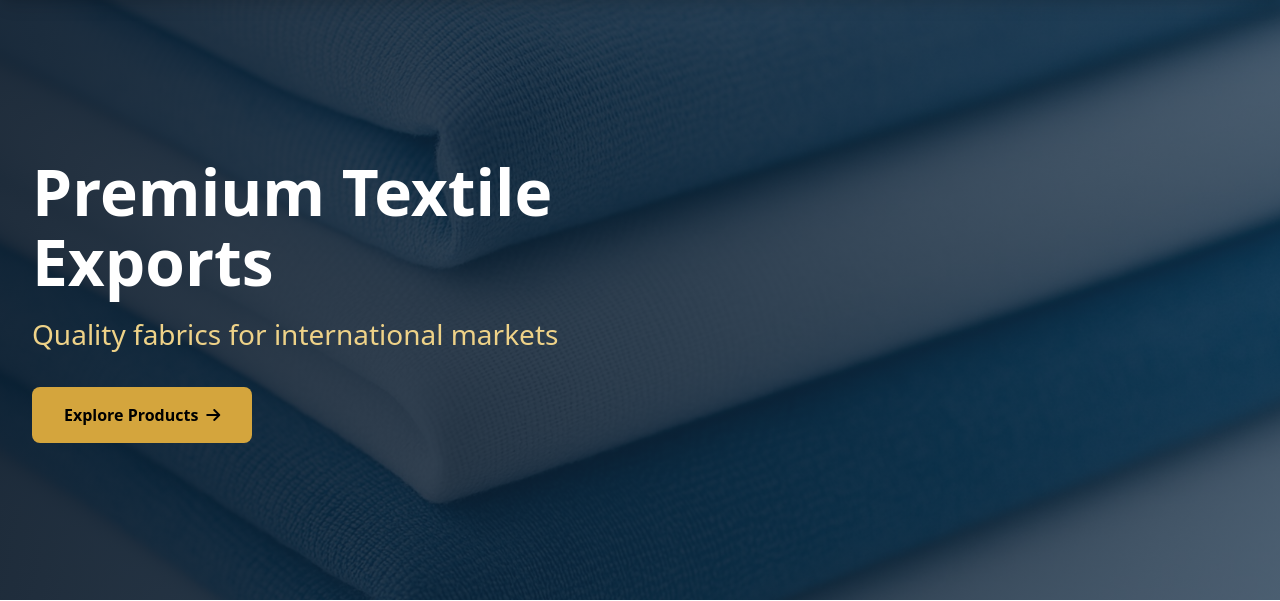
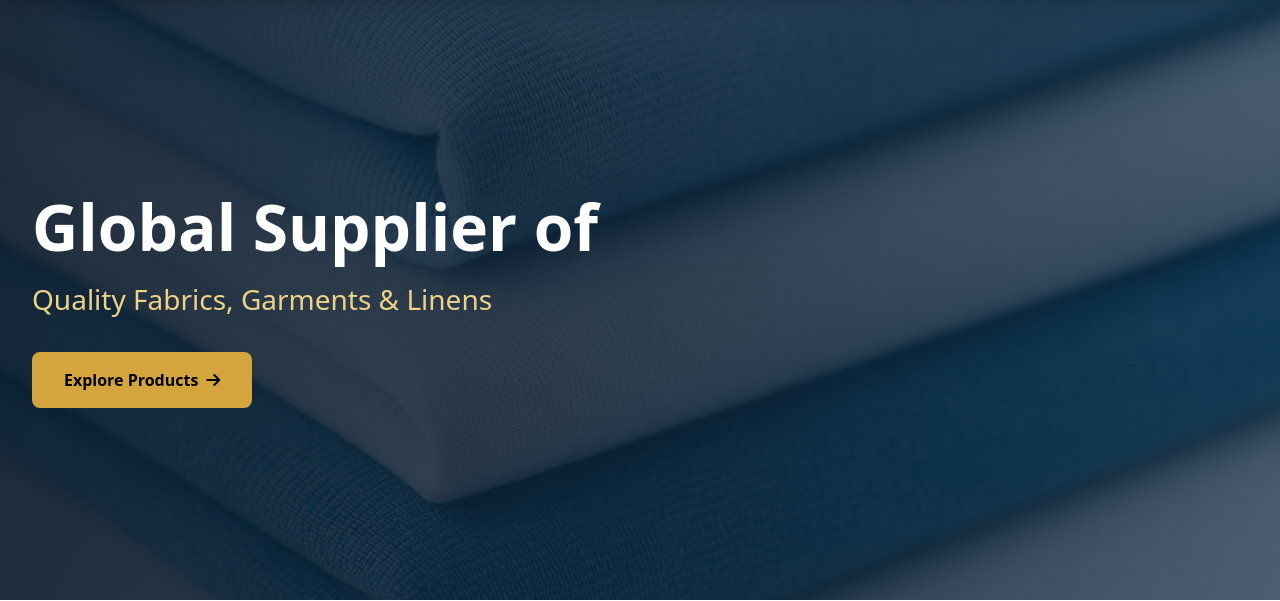
Before and after one commit to NaveenDhanasekaran/sinfini_live, a Python web app: template templates/home.html in a window 1280 px wide. Shown: the part 80-681 px from the top of the page. Run offline with Jinja, Linux system fonts and the light colour scheme; the template is opened without the code that fills it, so the values that code supplies are empty.

Commit message:
Update hero section text in home.html

```diff
--- a/templates/home.html
+++ b/templates/home.html
@@ -14,10 +14,10 @@
                 <div class="max-w-7xl mx-auto px-4 sm:px-6 lg:px-8 w-full">
                     <div class="max-w-3xl">
                         <h1 class="hero-title animate-fade-in">
-                            Premium Textile Exports
+                            Global Supplier of
                         </h1>
                         <p class="hero-subtitle">
-                            Quality fabrics for international markets
+                            Quality Fabrics, Garments & Linens
                         </p>
                         <a href="{{ url_for('products') }}" class="inline-flex items-center space-x-2 bg-gold-500 hover:bg-gold-600 text-navy-900 px-8 py-4 rounded-lg font-semibold transition-all duration-300 transform hover:scale-105">
                             <span>Explore Products</span>
```
